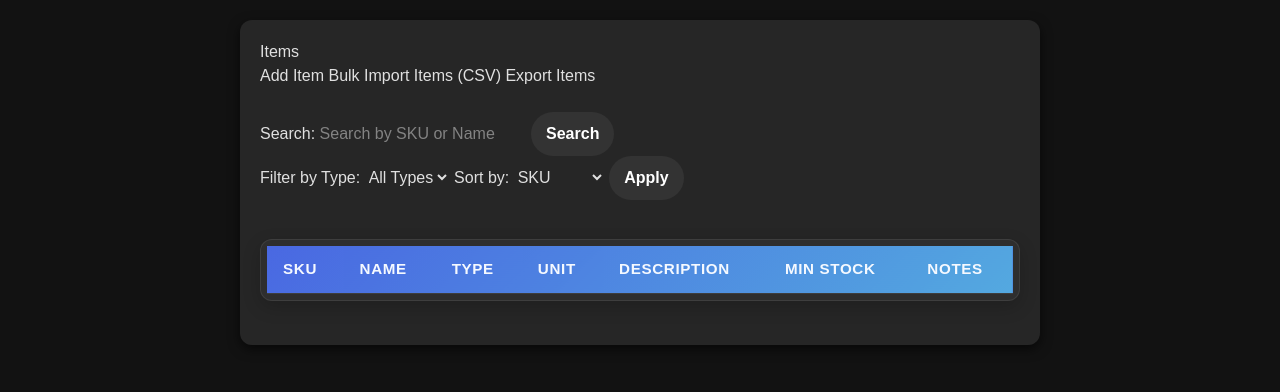
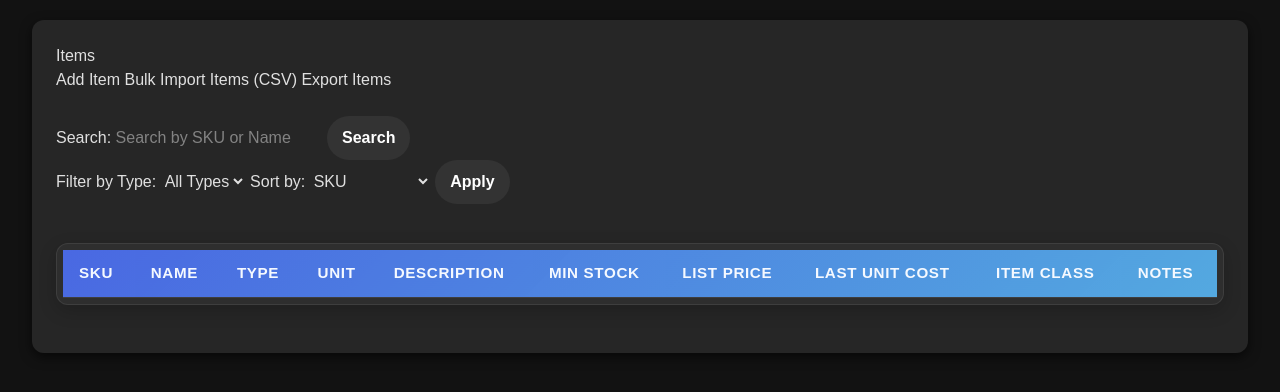
Before and after one commit to baldus/Hyperion-Operations-Hub, a Flask app: page /inventory/items in a window 1280 px wide. Shown: the part 136-528 px from the top of the page. Run offline with Flask 2, Linux system fonts and the light colour scheme; data that the repository does not hold is empty.

Commit message:
Expand content layout width for inventory tables

```diff
--- a/invapp2/invapp/models.py
+++ b/invapp2/invapp/models.py
@@ -15,6 +15,9 @@ class Item(db.Model):
     description = db.Column(db.String)
     min_stock = db.Column(db.Integer, default=0)
     notes = db.Column(db.Text)
+    list_price = db.Column(db.Numeric(12, 2))
+    last_unit_cost = db.Column(db.Numeric(12, 2))
+    item_class = db.Column(db.String)
 
 
 class Location(db.Model):
--- a/invapp2/invapp/routes/inventory.py
+++ b/invapp2/invapp/routes/inventory.py
@@ -2,6 +2,7 @@ import csv
 import io
 from collections import defaultdict
 from datetime import datetime, timedelta
+from decimal import Decimal, InvalidOperation, ROUND_HALF_UP
 
 from flask import (
     Blueprint,
@@ -30,6 +31,26 @@ from invapp.models import (
 )
 
 bp = Blueprint("inventory", __name__, url_prefix="/inventory")
+
+
+def _parse_decimal(value):
+    if value is None:
+        return None
+    if isinstance(value, (int, float, Decimal)):
+        value = str(value)
+    value = value.strip()
+    if not value:
+        return None
+    try:
+        return Decimal(value).quantize(Decimal("0.01"), rounding=ROUND_HALF_UP)
+    except (InvalidOperation, ValueError):
+        return None
+
+
+def _decimal_to_string(value):
+    if value is None:
+        return ""
+    return f"{Decimal(value):.2f}"
 
 ############################
 # HOME
@@ -259,7 +280,18 @@ def lookup_item_api(sku):
         return jsonify({"error": "SKU is required"}), 400
 
     item = (
-        Item.query.options(load_only(Item.sku, Item.name, Item.description, Item.unit))
+        Item.query.options(
+            load_only(
+                Item.sku,
+                Item.name,
+                Item.description,
+                Item.unit,
+                Item.list_price,
+                Item.last_unit_cost,
+                Item.item_class,
+                Item.type,
+            )
+        )
         .filter(func.lower(Item.sku) == sku.lower())
         .first()
     )
@@ -273,6 +305,10 @@ def lookup_item_api(sku):
             "name": item.name,
             "description": item.description or "",
             "unit": item.unit or "",
+            "type": item.type or "",
+            "list_price": _decimal_to_string(item.list_price),
+            "last_unit_cost": _decimal_to_string(item.last_unit_cost),
+            "item_class": item.item_class or "",
         }
     )
 
@@ -436,6 +472,9 @@ def list_items():
         "type": Item.type.asc(),
         "unit": Item.unit.asc(),
         "min_stock": Item.min_stock.asc(),
+        "list_price": Item.list_price.asc(),
+        "last_unit_cost": Item.last_unit_cost.asc(),
+        "item_class": Item.item_class.asc(),
     }
     query = query.order_by(sort_columns.get(sort_param, Item.sku.asc()))
 
@@ -482,10 +521,13 @@ def add_item():
             sku=next_sku,
             name=request.form["name"],
             type=request.form.get("type", "").strip() or None,
-            unit=request.form.get("unit", "ea"),
+            unit=request.form.get("unit", "ea").strip() or "ea",
             description=request.form.get("description", ""),
             min_stock=min_stock,
             notes=notes_value,
+            list_price=_parse_decimal(request.form.get("list_price")),
+            last_unit_cost=_parse_decimal(request.form.get("last_unit_cost")),
+            item_class=request.form.get("item_class", "").strip() or None,
         )
         db.session.add(item)
         db.session.commit()
@@ -518,6 +560,10 @@ def edit_item(item_id):
         notes = notes_raw.strip() if notes_raw is not None else None
         notes_value = notes or None
         item.notes = notes_value
+
+        item.list_price = _parse_decimal(request.form.get("list_price"))
+        item.last_unit_cost = _parse_decimal(request.form.get("last_unit_cost"))
+        item.item_class = request.form.get("item_class", "").strip() or None
 
         db.session.commit()
         if notes_raw is not None:
@@ -575,6 +621,22 @@ def import_items():
             else:
                 notes_value = None
 
+            has_list_price_column = "list_price" in row
+            has_last_unit_cost_column = "last_unit_cost" in row
+            has_item_class_column = "item_class" in row
+
+            list_price_value = (
+                _parse_decimal(row.get("list_price")) if has_list_price_column else None
+            )
+            last_unit_cost_value = (
+                _parse_decimal(row.get("last_unit_cost"))
+                if has_last_unit_cost_column
+                else None
+            )
+            item_class_value = (
+                (row.get("item_class") or "").strip() if has_item_class_column else None
+            )
+
             existing = Item.query.filter_by(sku=sku).first() if sku else None
             if existing:
                 existing.name = name or existing.name
@@ -585,6 +647,12 @@ def import_items():
                     existing.type = item_type or None
                 if has_notes_column:
                     existing.notes = notes_value
+                if has_list_price_column:
+                    existing.list_price = list_price_value
+                if has_last_unit_cost_column:
+                    existing.last_unit_cost = last_unit_cost_value
+                if has_item_class_column:
+                    existing.item_class = item_class_value or None
                 count_updated += 1
             else:
                 if not sku:
@@ -598,13 +666,24 @@ def import_items():
                     description=description,
                     min_stock=min_stock,
                     notes=notes_value if has_notes_column else None,
+                    list_price=list_price_value if has_list_price_column else None,
+                    last_unit_cost=(
+                        last_unit_cost_value if has_last_unit_cost_column else None
+                    ),
+                    item_class=(
+                        (item_class_value or None) if has_item_class_column else None
+                    ),
                 )
                 db.session.add(item)
                 count_new += 1
 
         db.session.commit()
         flash(
-            f"Items imported: {count_new} new, {count_updated} updated (notes processed)",
+            (
+                "Items imported: "
+                f"{count_new} new, {count_updated} updated "
+                "(extended fields processed)"
+            ),
             "success",
         )
         return redirect(url_for("inventory.list_items"))
@@ -620,7 +699,20 @@ def export_items():
     items = Item.query.all()
     output = io.StringIO()
     writer = csv.writer(output)
-    writer.writerow(["sku", "name", "type", "unit", "description", "min_stock", "notes"])
+    writer.writerow(
+        [
+            "sku",
+            "name",
+            "type",
+            "unit",
+            "description",
+            "min_stock",
+            "notes",
+            "list_price",
+            "last_unit_cost",
+            "item_class",
+        ]
+    )
     for i in items:
         writer.writerow(
             [
@@ -631,6 +723,9 @@ def export_items():
                 i.description,
                 i.min_stock,
                 i.notes or "",
+                _decimal_to_string(i.list_price),
+                _decimal_to_string(i.last_unit_cost),
+                i.item_class or "",
             ]
         )
     response = Response(output.getvalue(), mimetype="text/csv")
--- a/invapp2/invapp/static/style.css
+++ b/invapp2/invapp/static/style.css
@@ -71,8 +71,8 @@ body.light button:hover {
 /* --- Content Area --- */
 .content-card {
     margin: 20px auto;
-    padding: 20px;
-    max-width: 800px;
+    padding: 24px;
+    width: min(1400px, 95vw);
     border-radius: 12px;
     background-color: rgba(40, 40, 40, 0.9);
     box-shadow: 0 4px 12px rgba(0, 0, 0, 0.6);
@@ -81,6 +81,13 @@ body.light button:hover {
 body.light .content-card {
     background-color: #fff;
     box-shadow: 0 4px 12px rgba(0, 0, 0, 0.2);
+}
+
+@media (max-width: 768px) {
+    .content-card {
+        padding: 16px;
+        width: min(100%, 95vw);
+    }
 }
 
 /* --- Grid for buttons --- */
--- a/invapp2/invapp/templates/inventory/import_items.html
+++ b/invapp2/invapp/templates/inventory/import_items.html
@@ -6,5 +6,8 @@
     <input type="file" name="file" accept=".csv" required><br><br>
     <button type="submit">Import</button>
 </form>
-<p>Expected CSV columns: sku, name, type, unit, description, min_stock, notes</p>
+<p>
+  Expected CSV columns: sku, name, type, unit, description, min_stock, notes,
+  list_price, last_unit_cost, item_class (additional fields optional)
+</p>
 {% endblock %}
--- a/invapp2/invapp/templates/inventory/list_items.html
+++ b/invapp2/invapp/templates/inventory/list_items.html
@@ -34,6 +34,9 @@
     <option value="type" {% if sort == 'type' %}selected{% endif %}>Type</option>
     <option value="unit" {% if sort == 'unit' %}selected{% endif %}>Unit</option>
     <option value="min_stock" {% if sort == 'min_stock' %}selected{% endif %}>Min Stock</option>
+    <option value="list_price" {% if sort == 'list_price' %}selected{% endif %}>List Price</option>
+    <option value="last_unit_cost" {% if sort == 'last_unit_cost' %}selected{% endif %}>Last Unit Cost</option>
+    <option value="item_class" {% if sort == 'item_class' %}selected{% endif %}>Item Class</option>
   </select>
 
   <input type="hidden" name="search" value="{{ search }}">
@@ -53,6 +56,9 @@
         <th>Unit</th>
         <th>Description</th>
         <th>Min Stock</th>
+        <th>List Price</th>
+        <th>Last Unit Cost</th>
+        <th>Item Class</th>
         <th>Notes</th>
       </tr>
     </thead>
@@ -65,6 +71,21 @@
         <td>{{ item.unit }}</td>
         <td>{{ item.description }}</td>
         <td>{{ item.min_stock }}</td>
+        <td>
+          {% if item.list_price is not none %}
+            {{ "{:.2f}".format(item.list_price) }}
+          {% else %}
+            -
+          {% endif %}
+        </td>
+        <td>
+          {% if item.last_unit_cost is not none %}
+            {{ "{:.2f}".format(item.last_unit_cost) }}
+          {% else %}
+            -
+          {% endif %}
+        </td>
+        <td>{{ item.item_class or '-' }}</td>
         <td>
           {% if item.notes %}
             {{ item.notes|truncate(80) }}
```
Also changed, not shown: invapp2/invapp/__init__.py (+23 -19 lines), invapp2/invapp/routes/reports.py (+35 -2 lines), invapp2/invapp/templates/inventory/add_item.html (+9 -0 lines), invapp2/invapp/templates/inventory/edit_item.html (+9 -0 lines), invapp2/tests/test_inventory.py (+91 -5 lines).
